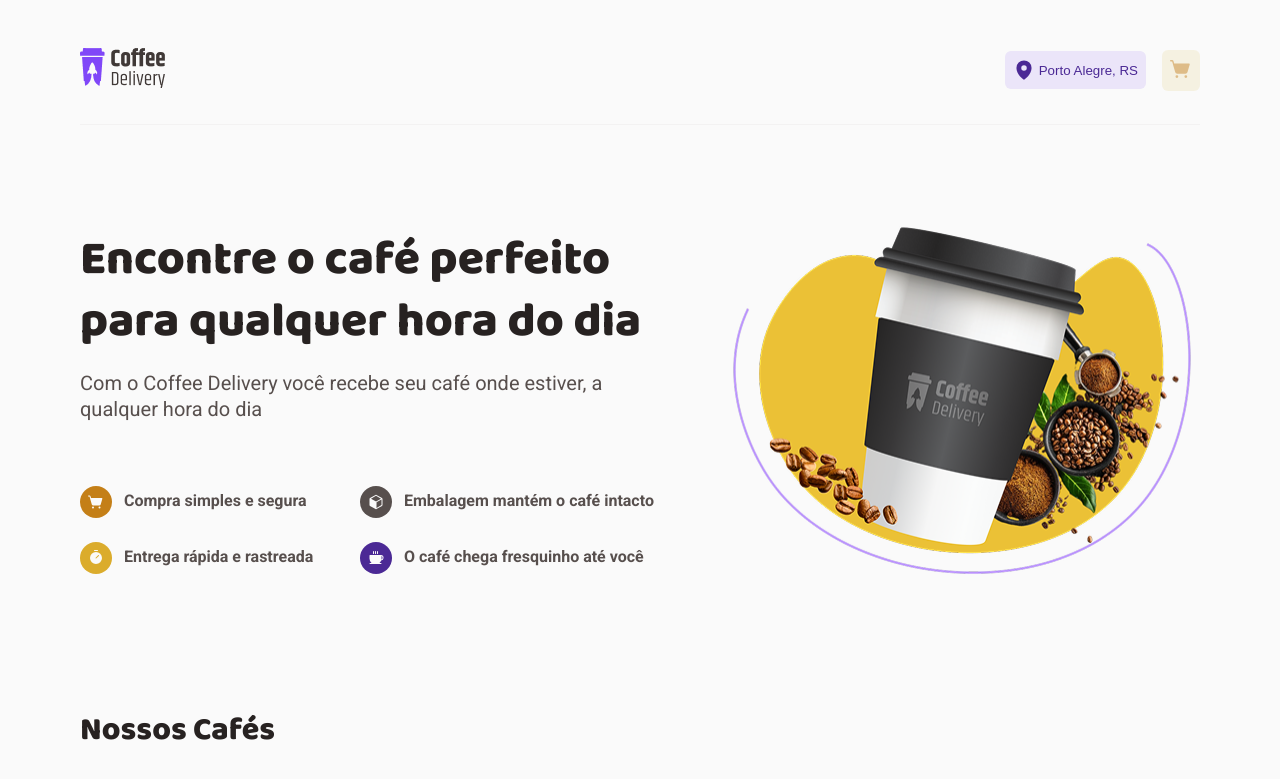
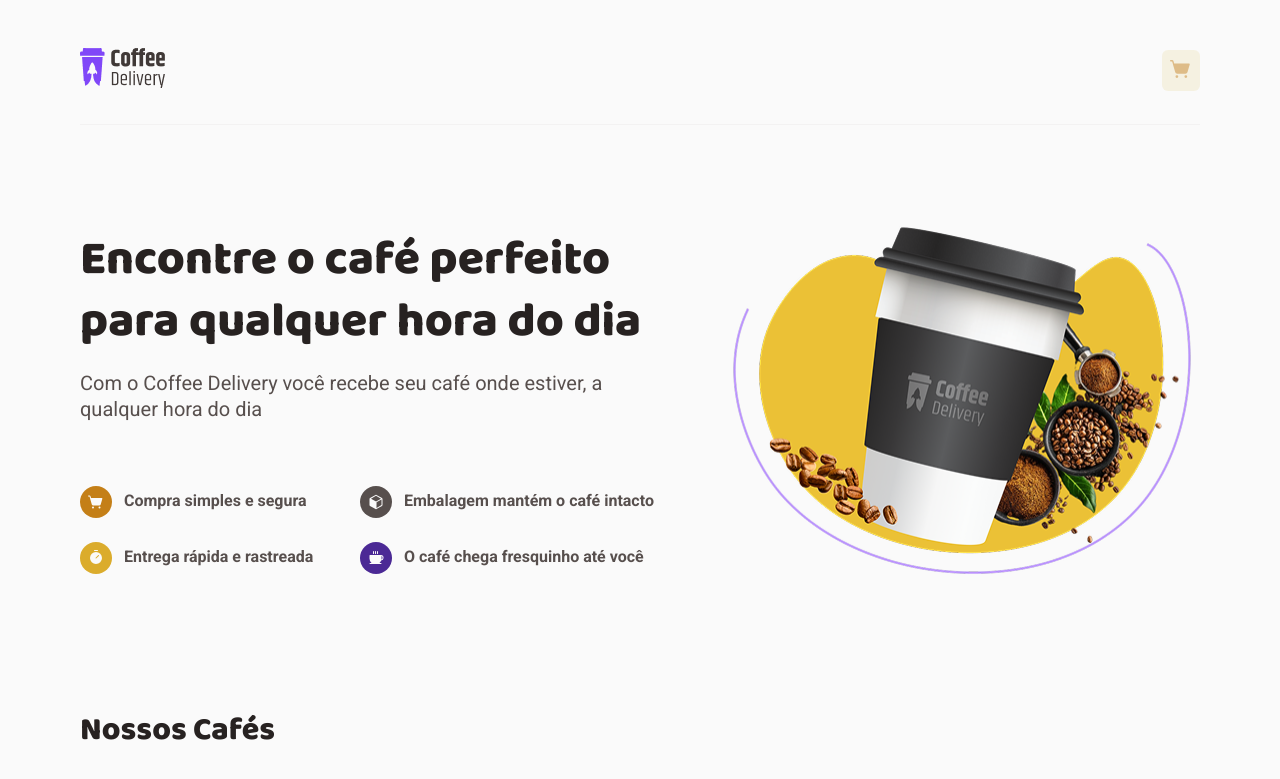
Before and after one commit to gpaulini/react-coffee-delivery, a React (Vite) app: page /#/ in a window 1280 px wide. Shown: the top 779 px of the page. Built offline with nearby package versions, Linux system fonts and the light colour scheme.

Commit message:
[feature] dynamic header location based on last saved address

```diff
--- a/src/components/Header/index.tsx
+++ b/src/components/Header/index.tsx
@@ -12,6 +12,7 @@ import { ShoppingContext } from '../../contexts/ShopppingContext'
 
 export const Header = () => {
   const { shoppingState, didCartLengthChanged } = useContext(ShoppingContext)
+  const { address } = shoppingState
 
   return (
     <HeaderContainer>
@@ -19,10 +20,13 @@ export const Header = () => {
         <img src={logo} alt="" />
       </NavLink>
       <HeaderActionsContainer>
-        <LocationButton title="Change Location">
-          <MapPin size={22} weight="fill" />
-          <span>Porto Alegre, RS</span>
-        </LocationButton>
+        {
+          address &&
+            <LocationButton title="Change Location">
+              <MapPin size={22} weight="fill" />
+              <span>{address.city}, {address.state}</span>
+            </LocationButton>
+        }
 
         <NavLink to="/checkout">
           <CartButton
```
